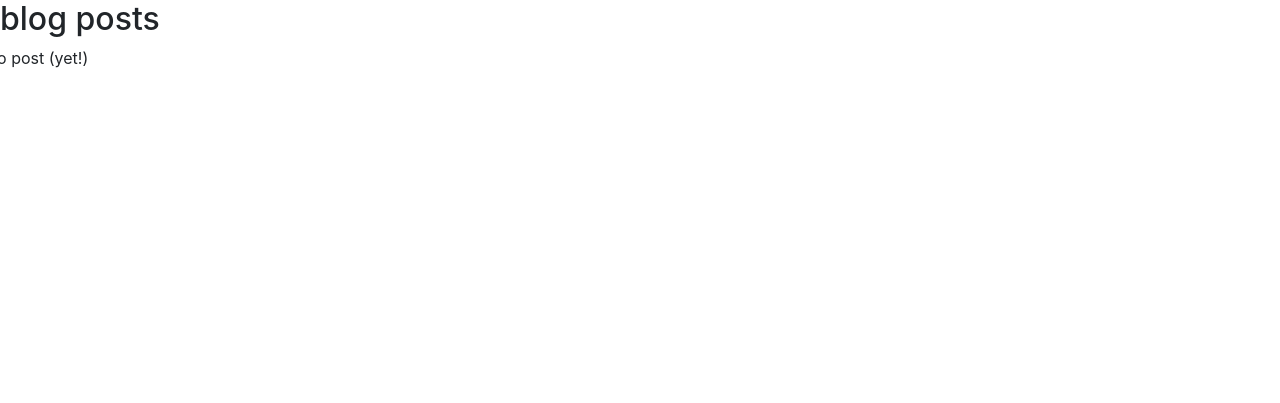
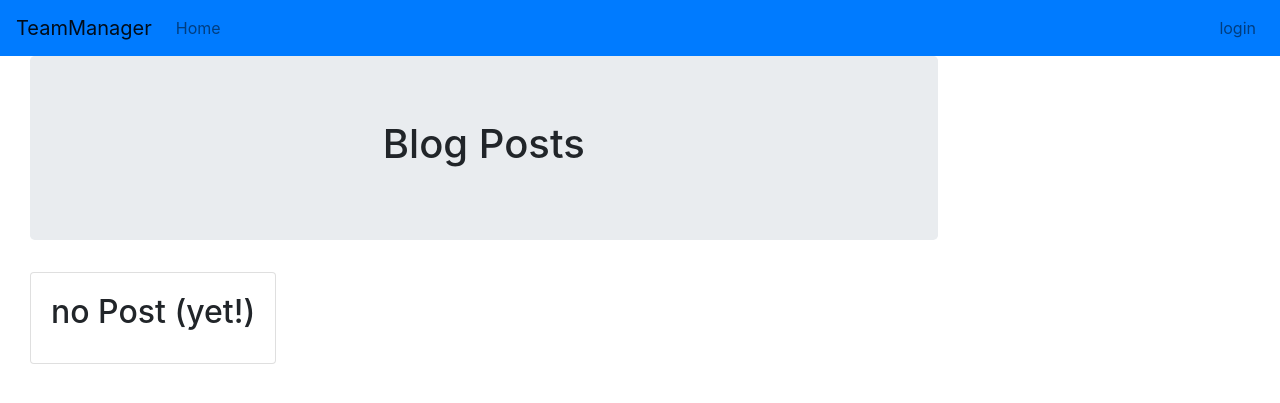
Before and after one commit to 12rambau/team-manager, a Symfony app: template templates/blog/index.html.twig in a window 1280 px wide. Shown: the top 403 px of the page. Run offline with Twig, Linux system fonts and the light colour scheme; the template is opened without the code that fills it, so the values that code supplies are empty; some libraries are stand-ins or nearby versions.

Commit message:
cosmetic blog index

```diff
--- a/src/Controller/BlogController.php
+++ b/src/Controller/BlogController.php
@@ -14,11 +14,11 @@ class BlogController extends AbstractController
     public function index($page): Response
     {
         $em = $this->getDoctrine()->getEntityManager();
-        $listPosts = $em->getRepository(BlogPost::class)->findTen(($page-1)*10);
+        $posts = $em->getRepository(BlogPost::class)->findTen(($page-1)*10);
 
         return $this->render('blog/index.html.twig', [
             'controller_name' => 'BlogController',
-            'listPosts' => $listPosts
+            'posts' => $posts
         ]);
     }
 
@@ -73,7 +73,7 @@ class BlogController extends AbstractController
 
             // TODO send an email to the administrator
 
-            return new RedirectResponse($this->urlGenerator->generate('blog-view', array(
+            return new RedirectResponse($this->generateUrl('blog-view', array(
                 'slug' => $post->getSlug()
             )));
         }
--- a/templates/base.html.twig
+++ b/templates/base.html.twig
@@ -7,15 +7,14 @@
 	<title>{% block title %}Team Accueil{% endblock %}</title>
 
 	{% block stylesheets %}
-		{# On charge le bootstrap depuis le site directement #}
-		<link rel="stylesheet" href="https://maxcdn.bootstrapcdn.com/bootstrap/4.3.1/css/bootstrap.min.css">
-		{#<link rel="stylesheet" href="{{ asset('bootstrap/css/bootstrap.min.css') }}">#}
+		<link rel="stylesheet" href="https://stackpath.bootstrapcdn.com/bootstrap/4.1.3/css/bootstrap.min.css" integrity="sha384-MCw98/SFnGE8fJT3GXwEOngsV7Zt27NXFoaoApmYm81iuXoPkFOJwJ8ERdknLPMO" crossorigin="anonymous">
 		<link rel="stylesheet" href="http://ajax.googleapis.com/ajax/libs/jqueryui/1.8.14/themes/ui-lightness/jquery-ui.css" type="text/css" />
 	{% endblock %}
 
 </head>
 <body>
-	<div>
+	{% block navbar %}
+	{% endblock %}
 	<!-- c'est certain il existe une meilleure façon de faire mais pour l'instant la flemme -->
 	{% for key in app.session.flashbag.keys %}
 		{% for message in app.session.flashbag.get(key) %}
@@ -27,9 +26,15 @@
 		</div>
 		{% endfor %}
 	{% endfor %}
-	</div>
 
   	{# On définit ce block, dans lequel vont venir s'insérer les autres vues du bundle #}
 	{% block body %}
 	{% endblock body %}
+
+	{% block javascripts %}
+    	<script src="https://code.jquery.com/jquery-3.3.1.slim.min.js" integrity="sha384-q8i/X+965DzO0rT7abK41JStQIAqVgRVzpbzo5smXKp4YfRvH+8abtTE1Pi6jizo" crossorigin="anonymous"></script>
+		<script src="https://cdnjs.cloudflare.com/ajax/libs/popper.js/1.14.3/umd/popper.min.js" integrity="sha384-ZMP7rVo3mIykV+2+9J3UJ46jBk0WLaUAdn689aCwoqbBJiSnjAK/l8WvCWPIPm49" crossorigin="anonymous"></script>
+		<script src="https://stackpath.bootstrapcdn.com/bootstrap/4.1.3/js/bootstrap.min.js" integrity="sha384-ChfqqxuZUCnJSK3+MXmPNIyE6ZbWh2IMqE241rYiqJxyMiZ6OW/JmZQ5stwEULTy" crossorigin="anonymous"></script>
+    {% endblock %}
 </body>
+</html>
--- a/templates/blog/index.html.twig
+++ b/templates/blog/index.html.twig
@@ -1,35 +1,39 @@
-{% extends 'base.html.twig' %}
+{% extends 'layout.html.twig' %}
 
 {% block title %}Hello BlogController!{% endblock %}
 
-{% block body %}
-<div class="panel panel-default">
-	<div class="panel-heading"><h2>blog posts</h2></div>
-  		<div class="panel-body">
-  			<div class="row">
-	    		{% for post in listPosts %}
-	    		    {% if post.active == true or app.user == post.author %}
-				        <div class="col-lg-12 panel panel-default">
-		      		        <div class="panel-body">
-		      			        <div>
-                                  <p> {{post.id }}</p>
-		        			        {#<p><strong>by <em>{{ post.author.username }}</em>, on {{ author.publishDate|date('d/m/Y') }}</strong></p>#}
-                                    <p>{{post.content|slice(0,150)|raw}}</p>
+{% block content %}
+
+<div class="jumbotron text-center">
+	<h1>Blog Posts</h1>
+</div>
+
+<div class="container">
+	<div class="row flex">
+		{% for post in posts %}
+			<div class="col-4">
+				<div class="card">
+					<!-- <img class="card-img-top" src=".../100px180/" alt="Card image cap"> -->
+					<div class="card-body">
+						<h5 class="card-title">{{ post.title }}</h5>
+						<p><strong>by <em>{{ post.author.username }}</em>, on {{ post.publishDate|date('d/m/Y') }}</strong></p>
+						<p class="card-text">{{ post.short|slice(0,150)|raw}}</p>
+						<a href="{{ path('blog-view', { 'slug':post.slug }) }}" class="btn btn-primary btn-block">view</a>
 						{% if post.active == false %}
-		   					            <p class="alert alert-warning">The post is not yet public</p>
+							<hr/>
+							<p class="alert alert-danger text-center">The post is not yet public</p>
 						{% endif %}
 					</div>
 				</div>
 			</div>
-	      		    {% endif %}
 		{% else %}
-	      		    <div>No post (yet!)</div>
+		<div class="card">
+			<div class="card-body">
+				<h2 class="card-title">no Post (yet!)</h2>
+			</div>
+		</div>
 		{% endfor %}
 	</div>
 </div>
-    </div>
-</div>
-
-{{dump()}}
 
 {% endblock %}
--- /dev/null
+++ b/templates/layout.html.twig
@@ -0,0 +1,45 @@
+{% extends 'base.html.twig' %}
+
+{% block navbar %}
+<nav class="navbar sticky-top navbar-expand-lg navbar-light bg-primary">
+    <a class="navbar-brand" href="#">TeamManager</a>
+    <button class="navbar-toggler" type="button" data-toggle="collapse" data-target="#navbarNavAltMarkup" aria-controls="navbarNavAltMarkup" aria-expanded="false" aria-label="Toggle navigation">
+    <span class="navbar-toggler-icon"></span>
+    </button>
+    <div class="collapse navbar-collapse" id="navbarNavAltMarkup">
+        <div class="navbar-nav mr-auto">
+            <a class="nav-item nav-link" href="{{ path('home') }}">Home</a>
+        </div>
+    </div>
+    <div class="navbar-nav ml-auto">
+
+    {% if is_granted("IS_AUTHENTICATED_REMEMBERED") %}
+    <div class=" nav-item dropdown">
+        <div class=" dropdown-toggle" id="dropdownMenuButton" data-toggle="dropdown" aria-haspopup="true" aria-expanded="false">
+            <span class="caret">{{ app.user.username }}</span>
+        </div>
+            <div class="dropdown-menu" aria-labelledby="dropdownMenuButton">
+                <a class="dropdown-item" href="#">Profile</a>
+                <p class="dropdown-tem divider"><p>
+                <a class="dropdown-item" href="{{ path('logout') }}"><span class="glyphicon glyphicon-off"/>logout</a>
+            </div>
+        </div>
+        {% else %}
+        <a class="nav-item nav-link" href="{{ path('login') }}">login</a>
+        {% endif %}
+    </div>
+</nav>
+{% endblock %}
+
+{% block body %}
+    <div class="container-fluid">
+        <div class="col-9">
+            {% block content %}
+            {% endblock %}
+        </div>
+        <div class="col-3">
+            {% block aside %}
+            {% endblock %}
+        </div>
+    </div>
+{% endblock %}
```
Also changed, not shown: public/picture/default/logo.png (added), templates/admin/admin.layout.html.twig (added). Lines whose indentation alone changed are shown as unchanged.
